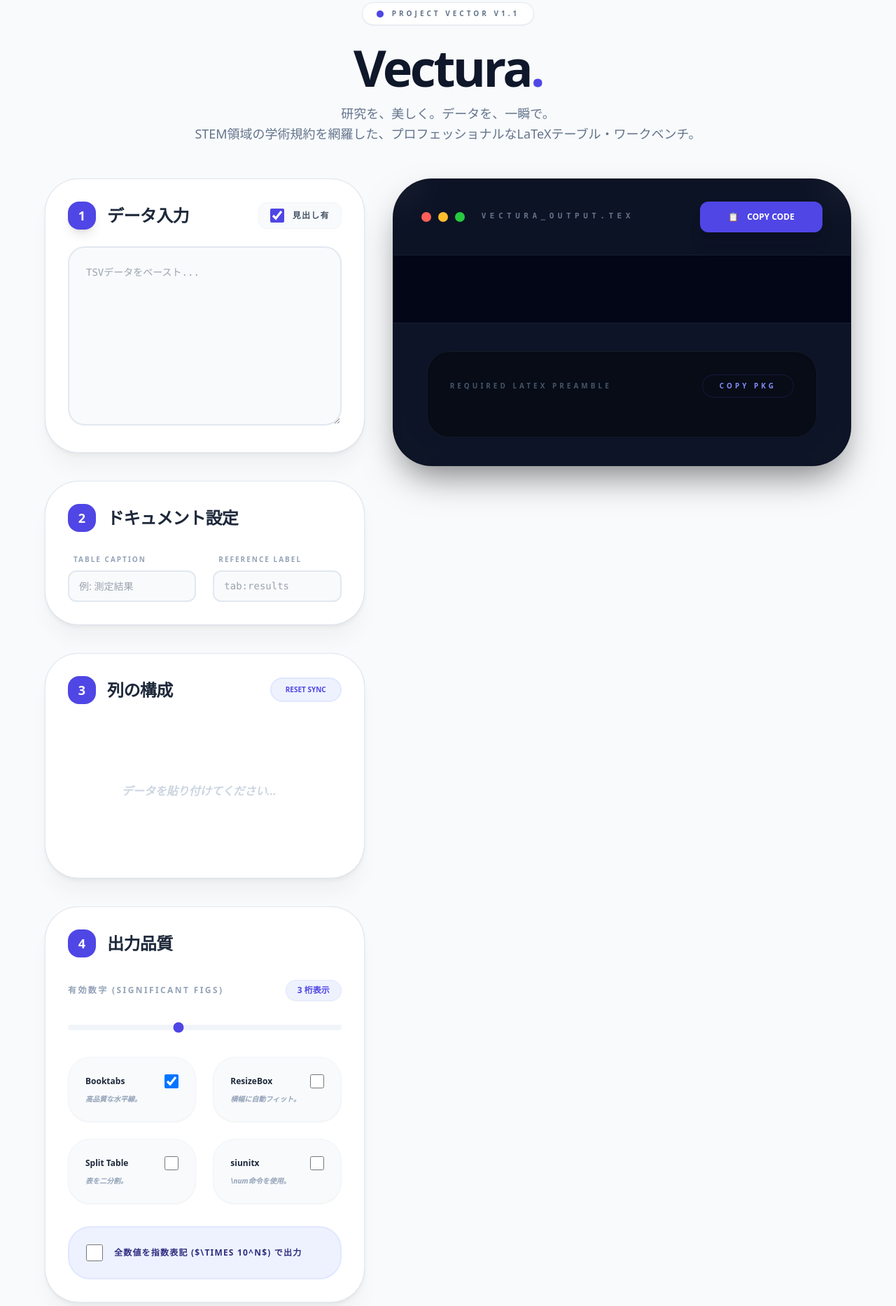
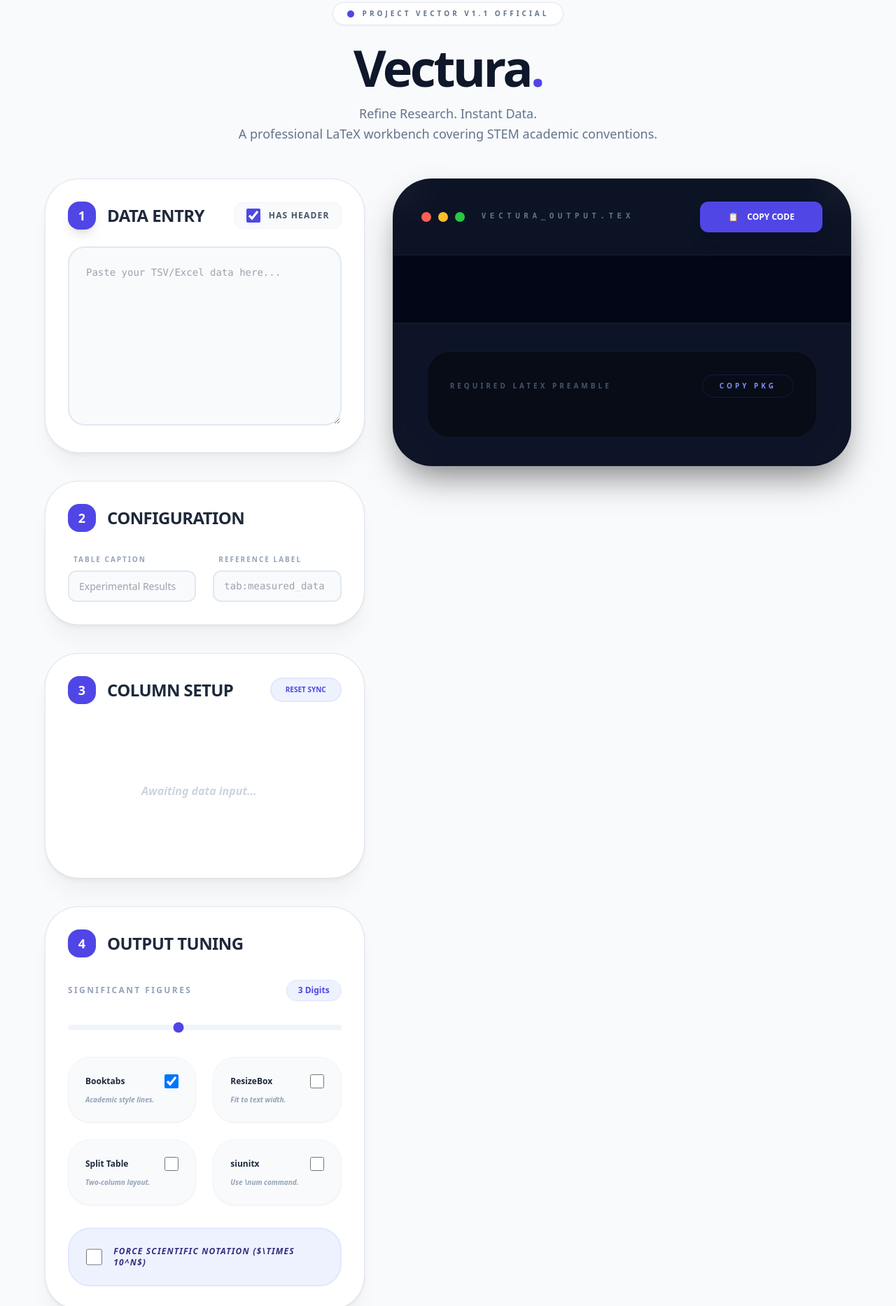
Before and after one commit to projectVECTORtomo/Vectura, a plain HTML site: page index.html in a window 1280 px wide. Shown: the part 61-1927 px from the top of the page at 70% size. Drawn offline with nearby package versions, Linux system fonts and the light colour scheme.

Commit message:
Add files via upload

```diff
--- a/index.html
+++ b/index.html
@@ -1,9 +1,9 @@
 <!DOCTYPE html>
-<html lang="ja">
+<html lang="en">
 <head>
     <meta charset="UTF-8">
     <meta name="viewport" content="width=device-width, initial-scale=1.0">
-    <title>Vectura - Project VECTOR Official v1.1</title>
+    <title>Vectura - Professional LaTeX Workbench | Project VECTOR</title>
     <script src="https://cdn.tailwindcss.com"></script>
     <link rel="stylesheet" href="style.css">
 </head>
@@ -16,14 +16,14 @@
                     <span class="animate-ping absolute inline-flex h-full w-full rounded-full bg-indigo-400 opacity-75"></span>
                     <span class="relative inline-flex rounded-full h-2.5 w-2.5 bg-indigo-600"></span>
                 </span>
-                <span class="text-[10px] font-black text-slate-500 uppercase tracking-[0.4em]">Project VECTOR v1.1</span>
+                <span class="text-[10px] font-black text-slate-500 uppercase tracking-[0.4em]">Project VECTOR v1.1 Official</span>
             </div>
             <h1 class="text-6xl xl:text-7xl font-black tracking-tighter text-slate-900 mb-4 leading-none">
                 Vectura<span class="text-indigo-600">.</span>
             </h1>
             <p class="text-slate-500 text-lg font-medium max-w-3xl mx-auto leading-relaxed">
-                研究を、美しく。データを、一瞬で。
-                <br class="hidden md:block">STEM領域の学術規約を網羅した、プロフェッショナルなLaTeXテーブル・ワークベンチ。
+                Refine Research. Instant Data.
+                <br class="hidden md:block">A professional LaTeX workbench covering STEM academic conventions.
             </p>
         </header>
 
@@ -34,29 +34,29 @@
                     <div class="flex items-center justify-between mb-6">
                         <div class="flex items-center gap-4">
                             <div class="w-10 h-10 bg-indigo-600 text-white rounded-[1rem] flex items-center justify-center text-lg font-black shadow-lg">1</div>
-                            <h2 class="font-black text-slate-800 text-2xl tracking-tight">データ入力</h2>
+                            <h2 class="font-black text-slate-800 text-2xl tracking-tight uppercase">Data Entry</h2>
                         </div>
                         <label class="flex items-center gap-3 px-4 py-2 bg-slate-50 rounded-xl cursor-pointer hover:bg-slate-100 transition-all border border-slate-100">
                             <input type="checkbox" id="hasHeader" checked class="w-5 h-5 text-indigo-600 rounded accent-indigo-600">
-                            <span class="text-xs font-black text-slate-600 uppercase tracking-widest">見出し有</span>
+                            <span class="text-xs font-black text-slate-600 uppercase tracking-widest">Has Header</span>
                         </label>
                     </div>
-                    <textarea id="inputData" class="w-full h-64 p-6 premium-input rounded-[1.5rem] font-mono text-[14px] leading-relaxed custom-scrollbar" placeholder="TSVデータをペースト..."></textarea>
+                    <textarea id="inputData" class="w-full h-64 p-6 premium-input rounded-[1.5rem] font-mono text-[14px] leading-relaxed custom-scrollbar" placeholder="Paste your TSV/Excel data here..."></textarea>
                 </section>
 
                 <section class="bg-white p-8 rounded-[3rem] border border-slate-200 shadow-premium">
                     <div class="flex items-center gap-4 mb-8">
                         <div class="w-10 h-10 bg-indigo-600 text-white rounded-[1rem] flex items-center justify-center text-lg font-black">2</div>
-                        <h2 class="font-black text-slate-800 text-2xl tracking-tight">ドキュメント設定</h2>
+                        <h2 class="font-black text-slate-800 text-2xl tracking-tight uppercase">Configuration</h2>
                     </div>
                     <div class="grid grid-cols-2 gap-6">
                         <div class="space-y-2">
                             <label class="text-[10px] font-black text-slate-400 uppercase tracking-[0.2em] ml-2 block">Table Caption</label>
-                            <input type="text" id="tableCaption" class="w-full premium-input rounded-xl" placeholder="例: 測定結果">
+                            <input type="text" id="tableCaption" class="w-full premium-input rounded-xl" placeholder="Experimental Results">
                         </div>
                         <div class="space-y-2">
                             <label class="text-[10px] font-black text-slate-400 uppercase tracking-[0.2em] ml-2 block">Reference Label</label>
-                            <input type="text" id="tableLabel" class="w-full premium-input rounded-xl font-mono" placeholder="tab:results">
+                            <input type="text" id="tableLabel" class="w-full premium-input rounded-xl font-mono" placeholder="tab:measured_data">
                         </div>
                     </div>
                 </section>
@@ -65,25 +65,25 @@
                     <div class="flex items-center justify-between mb-8">
                         <div class="flex items-center gap-4">
                             <div class="w-10 h-10 bg-indigo-600 text-white rounded-[1rem] flex items-center justify-center text-lg font-black">3</div>
-                            <h2 class="font-black text-slate-800 text-2xl tracking-tight">列の構成</h2>
+                            <h2 class="font-black text-slate-800 text-2xl tracking-tight uppercase">Column Setup</h2>
                         </div>
                         <button id="resetManualBtn" class="px-5 py-2 text-[10px] font-black text-indigo-600 hover:text-white hover:bg-indigo-600 bg-indigo-50 rounded-full transition-all border-2 border-indigo-100 uppercase">Reset Sync</button>
                     </div>
                     <div id="columnControls" class="space-y-12 max-h-[600px] overflow-y-auto pr-4 custom-scrollbar">
-                        <div class="text-center py-20 text-slate-300 font-bold italic text-base">データを貼り付けてください...</div>
+                        <div class="text-center py-20 text-slate-300 font-bold italic text-base">Awaiting data input...</div>
                     </div>
                 </section>
 
                 <section class="bg-white p-8 rounded-[3rem] border border-slate-200 shadow-premium">
                     <div class="flex items-center gap-4 mb-8">
                         <div class="w-10 h-10 bg-indigo-600 text-white rounded-[1rem] flex items-center justify-center text-lg font-black">4</div>
-                        <h2 class="font-black text-slate-800 text-2xl tracking-tight">出力品質</h2>
+                        <h2 class="font-black text-slate-800 text-2xl tracking-tight uppercase">Output Tuning</h2>
                     </div>
                     <div class="space-y-8">
                         <div>
                             <div class="flex justify-between items-center mb-6">
-                                <span class="text-xs font-black text-slate-400 uppercase tracking-[0.2em]">有効数字 (Significant Figs)</span>
-                                <span id="sigFigLabel" class="text-xs font-black text-indigo-600 bg-indigo-50 px-4 py-1.5 rounded-full border border-indigo-100 shadow-sm">3 桁表示</span>
+                                <span class="text-xs font-black text-slate-400 uppercase tracking-[0.2em]">Significant Figures</span>
+                                <span id="sigFigLabel" class="text-xs font-black text-indigo-600 bg-indigo-50 px-4 py-1.5 rounded-full border border-indigo-100 shadow-sm">3 Digits</span>
                             </div>
                             <input type="range" id="sigFigs" min="1" max="6" value="3" class="w-full h-2 bg-slate-100 rounded-lg appearance-none cursor-pointer accent-indigo-600">
                         </div>
@@ -94,35 +94,35 @@
                                     <span class="text-xs font-black text-slate-800">Booktabs</span>
                                     <input type="checkbox" id="useBooktabs" checked class="w-5 h-5 text-indigo-600 rounded">
                                 </div>
-                                <span class="text-[10px] text-slate-400 font-bold italic">高品質な水平線。</span>
+                                <span class="text-[10px] text-slate-400 font-bold leading-relaxed italic">Academic style lines.</span>
                             </label>
                             <label class="flex flex-col p-6 bg-slate-50 rounded-[2rem] border border-slate-100 cursor-pointer hover:bg-white hover:border-indigo-100 transition-all shadow-sm">
                                 <div class="flex items-center justify-between mb-2">
                                     <span class="text-xs font-black text-slate-800">ResizeBox</span>
                                     <input type="checkbox" id="autoResize" class="w-5 h-5 text-indigo-600 rounded">
                                 </div>
-                                <span class="text-[10px] text-slate-400 font-bold italic">横幅に自動フィット。</span>
+                                <span class="text-[10px] text-slate-400 font-bold leading-relaxed italic">Fit to text width.</span>
                             </label>
                             <label class="flex flex-col p-6 bg-slate-50 rounded-[2rem] border border-slate-100 cursor-pointer hover:bg-white hover:border-indigo-100 transition-all shadow-sm">
                                 <div class="flex items-center justify-between mb-2">
                                     <span class="text-xs font-black text-slate-800">Split Table</span>
                                     <input type="checkbox" id="splitTable" class="w-5 h-5 text-indigo-600 rounded">
                                 </div>
-                                <span class="text-[10px] text-slate-400 font-bold italic">表を二分割。</span>
+                                <span class="text-[10px] text-slate-400 font-bold leading-relaxed italic">Two-column layout.</span>
                             </label>
                             <label class="flex flex-col p-6 bg-slate-50 rounded-[2rem] border border-slate-100 cursor-pointer hover:bg-white hover:border-indigo-100 transition-all shadow-sm">
                                 <div class="flex items-center justify-between mb-2">
                                     <span class="text-xs font-black text-slate-800">siunitx</span>
                                     <input type="checkbox" id="useSiunitx" class="w-5 h-5 text-indigo-600 rounded">
                                 </div>
-                                <span class="text-[10px] text-slate-400 font-bold italic">\num命令を使用。</span>
+                                <span class="text-[10px] text-slate-400 font-bold leading-relaxed italic">Use \num command.</span>
                             </label>
                         </div>
 
                         <div class="p-6 bg-indigo-50 rounded-[2rem] border-2 border-indigo-100">
                             <label class="flex items-center gap-4 cursor-pointer">
                                 <input type="checkbox" id="scientific" class="w-6 h-6 text-indigo-600 rounded">
-                                <span class="text-xs font-black text-indigo-900 tracking-widest uppercase">全数値を指数表記 ($\times 10^n$) で出力</span>
+                                <span class="text-xs font-black text-indigo-900 tracking-widest uppercase italic">Force Scientific Notation ($\times 10^n$)</span>
                             </label>
                         </div>
                     </div>
@@ -160,7 +160,7 @@
                         <div class="bg-black/40 p-8 rounded-[2rem] border border-white/5 shadow-inner">
                             <div class="text-[10px] text-slate-600 font-black mb-6 tracking-[0.4em] uppercase flex justify-between items-center">
                                 <span>Required LaTeX Preamble</span>
-                                <button onclick="copyPreamble()" class="text-indigo-400 hover:text-indigo-300 transition-all text-[10px] font-black border border-indigo-900/40 px-6 py-2 rounded-full uppercase">Copy Pkg</button>
+                                <button onclick="copyPreamble()" class="text-indigo-400 hover:text-indigo-300 transition-all text-[10px] font-black border border-indigo-900/40 px-6 py-2 rounded-full">COPY PKG</button>
                             </div>
                             <code id="preambleCode" class="text-sm text-emerald-500/70 font-mono leading-relaxed block"></code>
                         </div>
--- a/script.js
+++ b/script.js
@@ -1,6 +1,6 @@
 /**
  * Vectura Core Engine v1.1
- * Developed by projectVECTORtomo
+ * Part of Project VECTOR by projectVECTORtomo
  */
 
 const PREFIXES = [
@@ -44,7 +44,7 @@
     return str.replace(/&/g, '\\&').replace(/%/g, '\\%').replace(/\$/g, '\\$').replace(/#/g, '\\#').replace(/_/g, '\\_').replace(/\{/g, '\\{').replace(/\}/g, '\\}');
 }
 
-// User Requirement: Vector Bold Styling (\mathbf)
+// User-Specific Vector Bold Formatting
 function applyVectorFormat(str) {
     let s = normalizeText(str);
     if (!s) return '';
@@ -64,7 +64,7 @@
 function syncState() {
     const raw = els.input.value.trim();
     if (!raw) {
-        els.colControls.innerHTML = `<div class="text-center py-20 text-slate-300 font-bold italic text-base">データを貼り付けてください...</div>`;
+        els.colControls.innerHTML = `<div class="text-center py-20 text-slate-300 font-bold italic text-base">Awaiting data input...</div>`;
         return;
     }
     const lines = raw.split('\n').filter(l => l.trim() !== '');
@@ -85,15 +85,17 @@
 function renderControls() {
     const html = columnState.map((col, i) => `
         <div class="column-card p-8 rounded-[2rem] ${col.isManual ? 'manual-edit shadow-indigo-100 shadow-xl' : 'auto-detected shadow-md'}">
-            <span class="badge ${col.isManual ? 'bg-indigo-600 text-white' : 'bg-emerald-500 text-white'}">${col.isManual ? 'Manual' : 'Sync'}</span>
+            <span class="badge ${col.isManual ? 'bg-indigo-600 text-white' : 'bg-emerald-500 text-white'}">
+                ${col.isManual ? 'Manual' : 'Sync'}
+            </span>
             <div class="grid grid-cols-2 gap-4 mb-6">
                 <div class="space-y-1">
                     <label class="text-[9px] font-black text-slate-400 uppercase tracking-widest ml-2 block">Variable</label>
-                    <input type="text" value="${col.name}" class="name-input w-full bg-slate-50 border-2 border-slate-100 p-3 rounded-xl text-xs font-bold focus:bg-white focus:ring-2 focus:ring-indigo-100 outline-none transition-all" data-idx="${i}">
+                    <input type="text" value="${col.name}" class="name-input w-full bg-slate-50 border-2 border-slate-100 p-3 rounded-xl text-xs font-bold" data-idx="${i}">
                 </div>
                 <div class="space-y-1">
                     <label class="text-[9px] font-black text-slate-400 uppercase tracking-widest ml-2 block">Unit</label>
-                    <input type="text" value="${col.unit}" class="unit-input w-full bg-slate-50 border-2 border-slate-100 p-3 rounded-xl text-xs text-indigo-600 font-black focus:bg-white focus:ring-2 focus:ring-indigo-100 outline-none transition-all" placeholder="V, A..." data-idx="${i}">
+                    <input type="text" value="${col.unit}" class="unit-input w-full bg-slate-50 border-2 border-slate-100 p-3 rounded-xl text-xs text-indigo-600 font-black" placeholder="V, A..." data-idx="${i}">
                 </div>
             </div>
             <div class="grid grid-cols-3 gap-4 items-end">
@@ -174,7 +176,7 @@
 
 function generate() {
     const raw = els.input.value.trim();
-    if (!raw) { els.output.textContent = "% System Ready. Awaiting data..."; return; }
+    if (!raw) { els.output.textContent = "% Vectura Engine Ready. Awaiting data..."; return; }
     const lines = raw.split('\n').filter(l => l.trim() !== '');
     const dataRows = els.hasHeader.checked ? lines.slice(1) : lines;
     const precision = parseInt(els.sigFigs.value);
@@ -202,7 +204,7 @@
     });
     const colAligns = columnState.map(c => c.align).join(useBooktabs ? '' : '|');
     let alignStr = useBooktabs ? colAligns : `|${colAligns}|`;
-    let latex = `% Project VECTOR - Vectura v1.1\n\\begin{table}[htbp]\n  \\centering\n`;
+    let latex = `% Generated by Vectura (Project VECTOR)\n\\begin{table}[htbp]\n  \\centering\n`;
     latex += `  \\caption{${applyVectorFormat(els.caption.value) || "Experimental Results"}}\n`;
     if (autoResize) latex += `  \\resizebox{\\textwidth}{!}{\n`;
     latex += `  \\begin{tabular}{${alignStr}}\n`;
@@ -223,14 +225,14 @@
     }
     latex += `  \\end{tabular}\n`;
     if (autoResize) latex += `  }\n`;
-    latex += `  \\label{${normalizeText(els.label.value).replace(/\s+/g, '_') || "tab:results"}}\n\\end{table}`;
+    latex += `  \\label{${normalizeText(els.label.value).replace(/\s+/g, '_') || "tab:measured_data"}}\n\\end{table}`;
     els.output.textContent = latex;
 }
 
-// Initial Listeners
+// Event Listeners
 els.input.addEventListener('input', syncState);
 els.hasHeader.addEventListener('change', syncState);
-els.sigFigs.addEventListener('input', e => { els.sigFigLabel.textContent = `${e.target.value} 桁表示`; generate(); });
+els.sigFigs.addEventListener('input', e => { els.sigFigLabel.textContent = `${e.target.value} Digits`; generate(); });
 [els.sci, els.caption, els.label, els.useBooktabs, els.useSiunitx, els.autoResize, els.split].forEach(e => {
     if (e) e.addEventListener('input', generate);
 });
```
Also changed, not shown: 1 other file.
